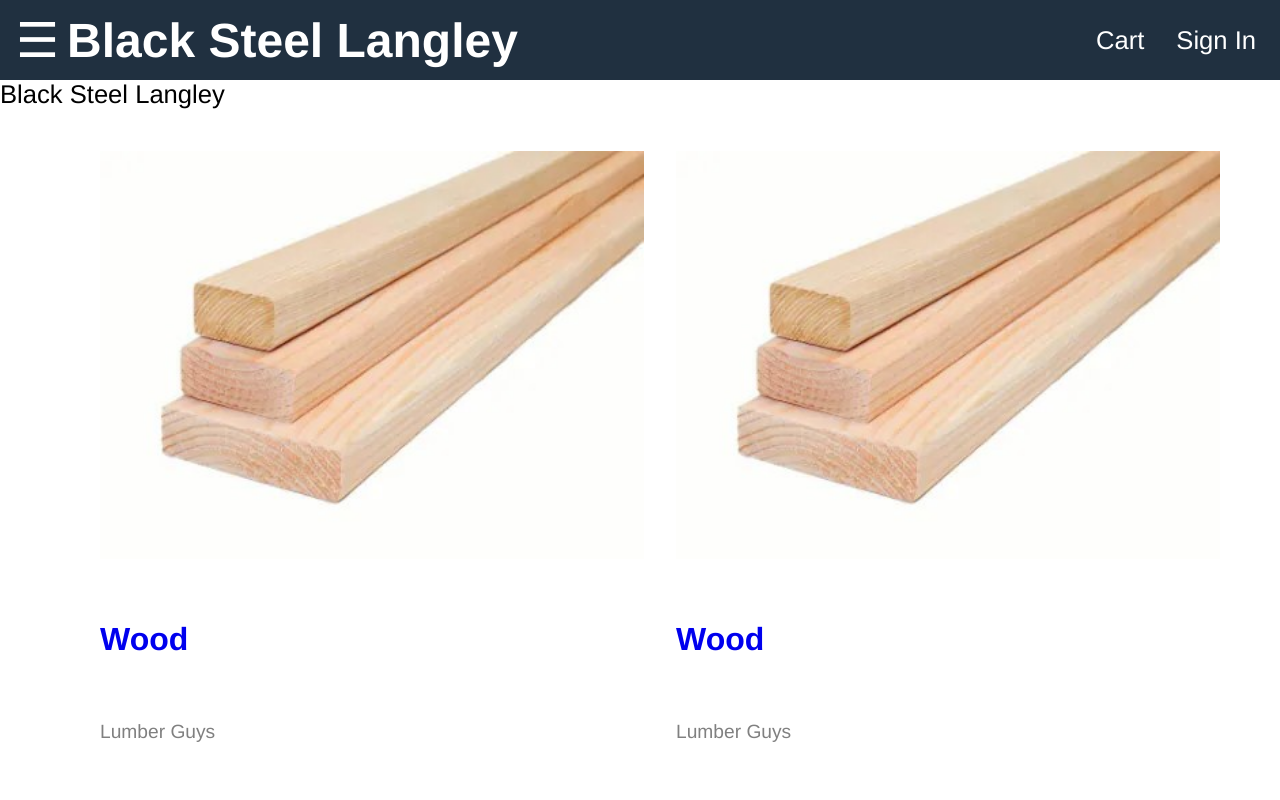
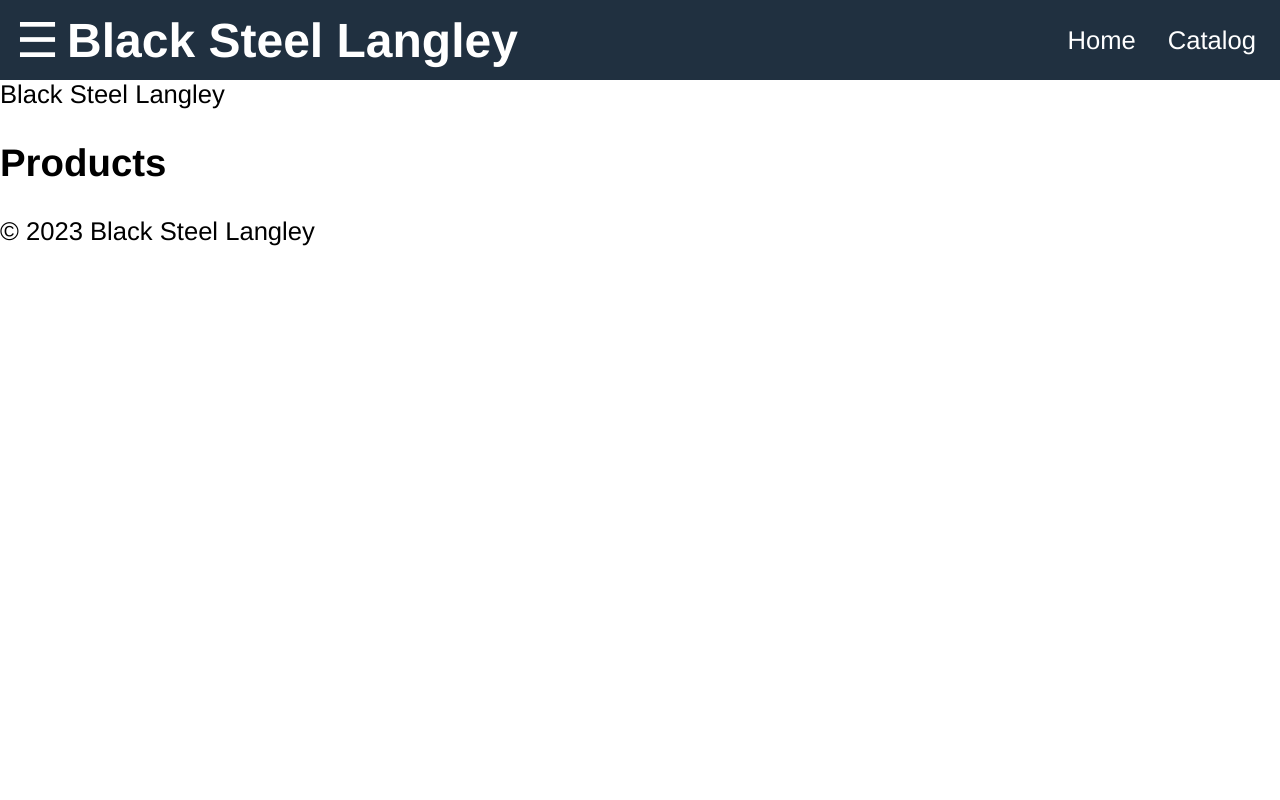
Before and after one commit to Black-Steel-Langley/Black-Steel-Langley-web, a React (Create React App) app in the folder frontend/: page /catalog in a window 1280 px wide. Shown: the top 800 px of the page. Built offline with nearby package versions, Linux system fonts and the light colour scheme.

Commit message:
Navigation Feature Added !!"Black Steel Langley" below header

```diff
--- a/frontend/src/App.tsx
+++ b/frontend/src/App.tsx
@@ -1,6 +1,11 @@
 import React from 'react';
 import logo from './logo.svg';
 import './App.css';
+
+import { BrowserRouter as Router, Route, Routes, Link } from 'react-router-dom';
+import Home from "./Home/Home";
+import Pducts from "./Products/Products";
+import Products from './Products/Products';
 
 function App() {
   const openMenu = () => {
@@ -11,6 +16,7 @@ function App() {
     document.querySelector(".sidebar")?.classList.remove("sidebar-open");
   }
   return (
+    <Router>
         <div className="grid-container">
                 <header className="header">
                     <div className="brand">
@@ -18,8 +24,8 @@ function App() {
                         <a href="index.html">Black Steel Langley</a>
                     </div>
                     <div className="header-links">
-                    <a href="cart.html">Cart</a>
-                    <a href="signin.html">Sign In</a>
+                        <Link to="/">Home</Link>
+                        <Link to="/catalog">Catalog</Link>
                     </div>
                 </header>
                 <div>
@@ -39,100 +45,16 @@ function App() {
                             </li>
                         </ul>
                     </aside>
-                <main>
-                    <div className="content">
-                        <ul className="products">
-                            <li>
-                                <div className="product">
-                                    <img
-                                        className="product-image"
-                                        src="images/d1.jpg"
-                                        alt="product"
-                                    />
-                                    <div className="product-name">
-                                        <a href="product.html">Wood</a>
-                                    </div>
-                                    <div className="product-brand">Lumber Guys</div>
-                                    <div className="product-price">$452.40</div>
-                                    <div className="product-rating">
-                                        4.5 Stars (10 review)
-                                    </div>
-                                </div>
-                            </li>
-                            <li>
-                                <div className="product">
-                                    <img
-                                        className="product-image"
-                                        src="images/d1.jpg"
-                                        alt="product"
-                                    />
-                                    <div className="product-name">
-                                        <a href="product.html">Wood</a>
-                                    </div>
-                                    <div className="product-brand">Lumber Guys</div>
-                                    <div className="product-price">$452.40</div>
-                                    <div className="product-rating">
-                                        4.5 Stars (10 review)
-                                    </div>
-                                </div>
-                            </li>
-                            <li>
-                                <div className="product">
-                                    <img
-                                        className="product-image"
-                                        src="images/d1.jpg"
-                                        alt="product"
-                                    />
-                                    <div className="product-name">
-                                        <a href="product.html">Wood</a>
-                                    </div>
-                                    <div className="product-brand">Lumber Guys</div>
-                                    <div className="product-price">$452.40</div>
-                                    <div className="product-rating">
-                                        4.5 Stars (10 review)
-                                    </div>
-                                </div>
-                            </li>
-                            <li>
-                                <div className="product">
-                                    <img
-                                        className="product-image"
-                                        src="images/d1.jpg"
-                                        alt="product"
-                                    />
-                                    <div className="product-name">
-                                        <a href="product.html">Wood</a>
-                                    </div>
-                                    <div className="product-brand">Lumber Guys</div>
-                                    <div className="product-price">$452.40</div>
-                                    <div className="product-rating">
-                                        4.5 Stars (10 review)
-                                    </div>
-                                </div>
-                            </li>
-                            <li>
-                                <div className="product">
-                                    <img
-                                        className="product-image"
-                                        src="images/d1.jpg"
-                                        alt="product"
-                                    />
-                                    <div className="product-name">
-                                        <a href="product.html">Wood</a>
-                                    </div>
-                                    <div className="product-brand">Lumber Guys</div>
-                                    <div className="product-price">$452.40</div>
-                                    <div className="product-rating">
-                                        4.5 Stars (10 review)
-                                    </div>
-                                </div>
-                            </li>
-                        </ul>
-                    </div>
+                    <main className="main">
+                        <Routes>
+                            <Route path="/" element={<Home />} />
+                            <Route path="/catalog" element={<Products/>} />
+                        </Routes>
                     </main>
                     <footer>&copy; 2023 Black Steel Langley</footer>
                 </div>
             </div>
+    </Router>
   );
 }
 
--- /dev/null
+++ b/frontend/src/Home/Home.tsx
@@ -0,0 +1,9 @@
+function Home() {
+    return (
+        <div>
+            <h2>Home</h2>
+        </div>
+    )
+}
+
+export default Home;
--- /dev/null
+++ b/frontend/src/Products/Products.tsx
@@ -0,0 +1,9 @@
+function Products() {
+    return (
+        <div>
+            <h2>Products</h2>
+        </div>
+    )
+}
+
+export default Products;
```
Lines whose indentation alone changed are shown as unchanged.
